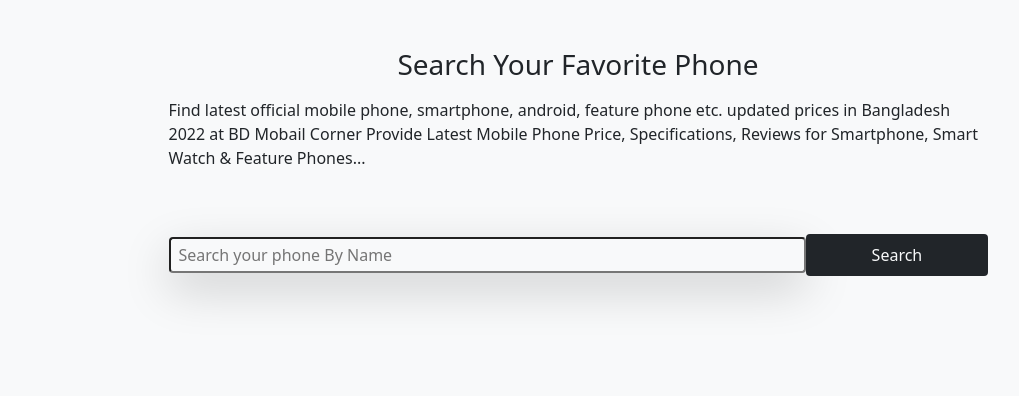
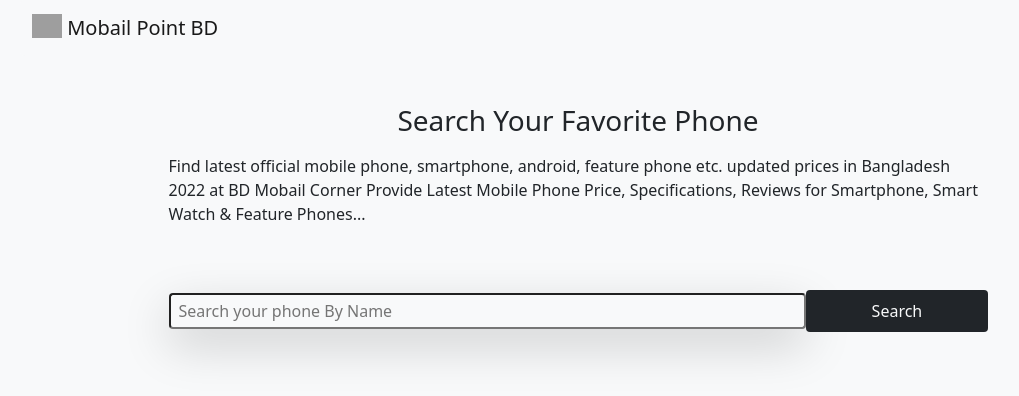
Before and after one commit to flshamim/mobail-point, a plain HTML site: page index.html in a window 1280 px wide. Shown: the whole page, without its empty margins (62-1081 px from the left). Drawn offline with nearby package versions, Linux system fonts and the light colour scheme; grey boxes are pictures that could not be loaded.

Commit message:
third commit

```diff
--- a/index.html
+++ b/index.html
@@ -13,14 +13,14 @@
 </head>
 <body class="container bg-light">
     <!-- navbar start  -->
-    <!-- <nav class="navbar navbar-light bg-light rounded-3">
+    <nav class="navbar navbar-light bg-light rounded-3">
         <div class="container-fluid">
           <a class="navbar-brand" href="#">
             <img src="https://img.icons8.com/fluency/48/000000/phone.png" width="30" height="24" class="d-inline-block align-text-top">
             Mobail Point BD
           </a>
         </div>
-      </nav> -->
+      </nav>
       <!-- navbar end -->
     <!-- main area start  -->
         <main>
```
